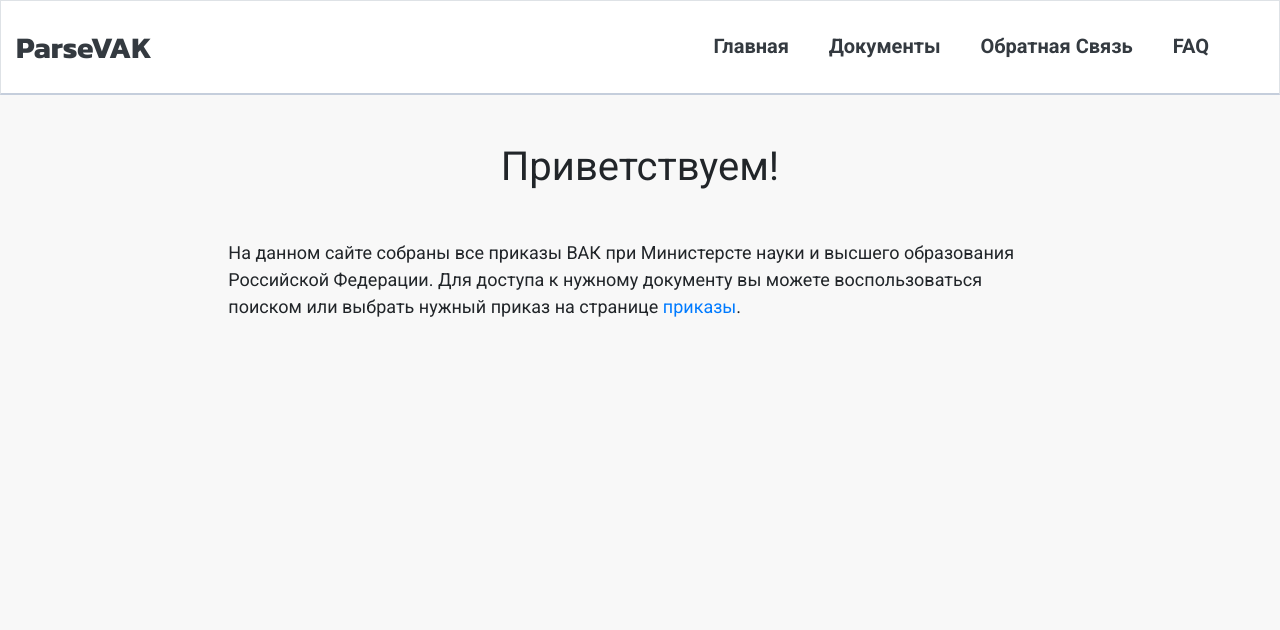
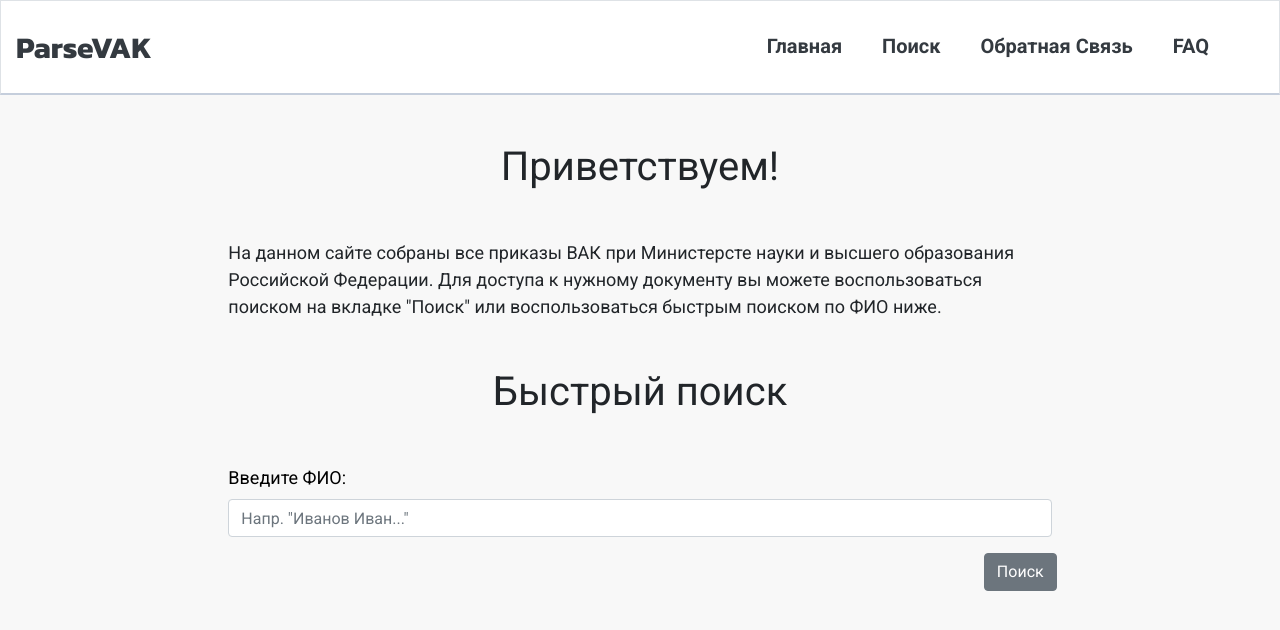
Before and after one commit to greyfivenine/parseVAK, a Django app: page / in a window 1280 px wide. Shown: the top 630 px of the page. Run offline with Django 3.2, Linux system fonts and the light colour scheme; parts of the project's set-up code (start-up, migrations or seed data) failed here and were passed over; some libraries are stand-ins or nearby versions.

Commit message:
Added person search. Changing admin panel

```diff
--- a/document/forms.py
+++ b/document/forms.py
@@ -8,3 +8,6 @@ class SearchForm(forms.Form):
     doc_datefrom = forms.DateTimeField(required=False)
     doc_dateto = forms.DateTimeField(required=False)
     page = forms.IntegerField(required=False)
+
+class FastSearchForm(forms.Form):
+    person_name = forms.CharField(max_length=100, required=True)
--- a/document/templates/document/base.html
+++ b/document/templates/document/base.html
@@ -27,7 +27,7 @@
                     <div class="col-md-auto">
                         <ul class="header_menu">
                             <li><a href="{% url 'get_index_page' %}">Главная</a></li>
-                            <li><a href="{% url 'get_documents_page' %}">Документы</a></li>
+                            <li><a href="{% url 'get_documents_page' %}">Поиск</a></li>
                             <li><a href="{% url 'get_feedback_page' %}">Обратная связь</a></li>
                             <li><a href="{% url 'get_faq_page' %}">FAQ</a></li>
                         </ul>
--- a/document/templates/document/doc_content.html
+++ b/document/templates/document/doc_content.html
@@ -10,6 +10,9 @@
         <div class="row justify-content-between m-0">
             <div class="doc-info">
                 <p>Дата: {{ doc.document_date }}</p>
+            </div>
+            <div class="doc-info">
+                <p><a href="{{ doc.document_link }}">Ссылка на документ</a></p>
             </div>
             <div class="doc-info">
                 <p>Номер: {{ doc.document_number }}</p>
--- a/document/templates/document/index.html
+++ b/document/templates/document/index.html
@@ -5,8 +5,60 @@
 {% endblock %}
 
 {% block content %}
-    <div class="main-page-text">
-        <h1 class="text-center mb-5 mt-5">Приветствуем!</h1>
-        <p>На данном сайте собраны все приказы ВАК при Министерсте науки и высшего образования Российской Федерации. Для доступа к нужному документу вы можете воспользоваться поиском или выбрать нужный приказ на странице <a href="#">приказы</a>.</p>
-    </div>
+
+    {% if flag %}
+        <div class="main-page-text doc-link">
+            <h1 class="text-center mb-5 mt-5">Приветствуем!</h1>
+            <p>На данном сайте собраны все приказы ВАК при Министерсте науки и высшего образования Российской Федерации. Для доступа к нужному документу вы можете воспользоваться поиском на вкладке <a href="{% url 'get_documents_page' %}">"Поиск"</a> или воспользоваться быстрым поиском по ФИО ниже.</p>
+        </div>
+
+        <div class="main-page-text">
+            <h1 class="text-center mb-5 mt-5">Быстрый поиск</h1>
+        </div>
+
+        <form class="feedback" action="{% url 'get_index_page' %}" method="get">
+            {% csrf_token %}
+            <div class="form-row">
+                <div class="form-group col-md">
+                    <label for="inputDocName">Введите ФИО: </label>
+                    <input type="text" class="form-control" id="inputPersonName" name="person_name" placeholder="Напр. &quot;Иванов Иван...&quot;">
+                </div>
+            </div>
+
+            <div class="form-row justify-content-end">
+                <button type="submit" class="btn btn-secondary">Поиск</button>
+            </div>
+
+        </form>
+    {% else %}
+        <div class="main-page-text">
+            <h1 class="text-center mb-5 mt-5">Результа поиска для "{{ person_name }}"</h1>
+        </div>
+        <table class="table table-bordered table-hover table-responsive-lg">
+            <thead class="thead-dark">
+                <tr>
+                    <th scope="col">#</th>
+                    <th scope="col">ФИО, номер аттестационного дела, дата регистрации</th>
+                    <th scope="col">Ссылка на документ</th>
+                </tr>
+            </thead>
+            <tbody>
+        {% for doc_row in search_result %}
+            <tr>
+                <th scope="row">{{ forloop.counter }}</th>
+                <td class="align-middle">{{ doc_row.certificate_number.person.full_name }},
+                    {% if doc_row.certificate_number.person.nationality %}
+                        Гражданство: {{ doc_row.certificate_number.person.nationality }},
+                    {% endif %}
+                    <b>{{ doc_row.certificate_number }} {{ doc_row.certificate_number.registration_date }}</b></td>
+
+                <td class="align-middle text-center doc-link"><a href="{{ doc_row.document.get_absolute_url }}">{{ doc_row.document.document_number }}</a></td>
+            </tr>
+        {% endfor %}
+            </tbody>
+        </table>
+
+    {% endif %}
+
+
 {% endblock %}
--- a/document/views.py
+++ b/document/views.py
@@ -3,23 +3,35 @@ from django.views.generic import View
 from django.http import HttpResponse
 from django.core.paginator import Paginator
 
-from .models import Document
-from .forms import SearchForm
+from .models import Document, DocumentRow
+from .forms import SearchForm, FastSearchForm
 
 # Create your views here.
 
 def get_index_page(request):
-    return render(request, 'document/index.html')
+    flag = True
+    context = {
+        "flag":flag,
+    }
+    if "person_name" in request.GET.keys():
+        context['flag'] = False
+        form_data = request.GET
+        bound_form = FastSearchForm(form_data)
+        if bound_form.is_valid():
+            search_result = DocumentRow.objects.filter(certificate_number__person__full_name__contains=bound_form.cleaned_data['person_name'])
+            context['search_result'] = search_result
+            context['person_name'] = bound_form.cleaned_data['person_name']
+            return render(request, 'document/index.html', context = context)
+        else:
+            raise Http404("Page not found")
+    else:
+        return render(request, 'document/index.html', context = context)
 
 def get_faq_page(request):
     return render(request, 'document/faq.html')
 
 def get_feedback_page(request):
     return render(request, 'document/feedback.html')
-
-# def get_documents_page(request):
-#     newly_added = Document.objects.order_by('-document_create_date')[:10]
-#     return render(request, 'document/docs_default.html', context = {'docs':newly_added})
 
 def get_document_content(request, slug):
     doc = Document.objects.get(document_slug__iexact=slug)
@@ -50,7 +62,6 @@ class DocumentList(View):
             first_page_url = 1
             last_page_url = paginator.num_pages
 
-            print(bound_form.cleaned_data)
             context = {
                 'page':page,
                 'header':'Недавно добавленные',
@@ -61,35 +72,3 @@ class DocumentList(View):
 
             return render(request, 'document/docs_default.html', context = context)
         raise Http404("Page not found")
-
-    # def post(self, request):
-    #     form_data = request.POST
-    #     bound_form = SearchForm(form_data)
-    #     if bound_form.is_valid():
-    #         search_result = Document.objects.all()
-    #         if bound_form.cleaned_data['doc_name']:
-    #             search_result = search_result.filter(document_name__contains=bound_form.cleaned_data['doc_name'])
-    #         if bound_form.cleaned_data['doc_num']:
-    #             search_result = search_result.filter(document_number__contains=bound_form.cleaned_data['doc_num'])
-    #         if bound_form.cleaned_data['doc_type']:
-    #             search_result = search_result.filter(document_type__exact=bound_form.cleaned_data['doc_type'])
-    #         if bound_form.cleaned_data['doc_datefrom']:
-    #             search_result = search_result.filter(document_date__gte=bound_form.cleaned_data['doc_datefrom'])
-    #         if bound_form.cleaned_data['doc_dateto']:
-    #             search_result = search_result.filter(document_date__lte=bound_form.cleaned_data['doc_dateto'])
-    #
-    #         paginator = Paginator(search_result, 10)
-    #         page_number = request.GET.get('page', 1)
-    #         page = paginator.get_page(page_number)
-    #
-    #         first_page_url = '?page=1'
-    #         last_page_url = '?page={}'.format(paginator.num_pages)
-    #
-    #         context = {
-    #             'page':page,
-    #             'header':'Результат поиска',
-    #             'first_page_url':first_page_url,
-    #             'last_page_url':last_page_url
-    #         }
-    #         return render(request, 'document/docs_default.html', context = context)
-    #     raise Http404("Page not found")
--- a/static_in_dev/css/style.css
+++ b/static_in_dev/css/style.css
@@ -18,7 +18,6 @@ body{
     font-family: 'Roboto', sans-serif;
     font-size: 16px;
     background-color: #f8f8f8;
-    height: auto!important;
 }
 
 table{
@@ -77,9 +76,64 @@ table{
     font-weight: 400;
 }
 
+.doc-info a:link{
+    color: #212529;
+    text-decoration: none;
+}
+
+.doc-info a:visited{
+    color: #212529;
+    text-decoration: none;
+}
+
+.doc-info a:hover{
+    color: #717C8B;
+    text-decoration: none;
+}
+
+.doc-info a:link:active{
+    color: #454E56;
+}
+
+.doc-info a:visited:active {
+    color: #454E56;
+}
+
 .doc-name{
     margin-bottom: 20px;
 }
+
+.doc-link{
+    font-size: 18px;
+}
+
+.doc-link a:link{
+    color: #212529;
+    text-decoration: none;
+}
+
+.doc-link a:visited{
+    color: #212529;
+    text-decoration: none;
+}
+
+.doc-link a:hover{
+    color: #717C8B;
+    text-decoration: none;
+    border-bottom: 2px dotted;
+}
+
+.doc-link a:link:active{
+    color: #454E56;
+}
+
+.doc-link a:visited:active {
+    color: #454E56;
+}
+
+/* .table td {
+   text-align: center;
+} */
 
 .border{
     border-bottom: 2px solid #C5CEDC!important;
@@ -192,8 +246,3 @@ thead{
 .pagination li:hover:not(.active) a {
   background-color: #ddd;
 }
-
-.disabled {
-  color: gray!important;
-  pointer-events: none;
-}
--- a/static_in_dev/js/script.js
+++ b/static_in_dev/js/script.js
@@ -2,7 +2,7 @@ window.onscroll = function showHeader(){
 
     var header = document.querySelector('.border');
 
-    if(window.pageYOffset > 1){
+    if(window.pageYOffset > 120){
         header.classList.add('header-fixed');
     }else{
         header.classList.remove('header-fixed');
```
Also changed, not shown: document/admin.py (+6 -3 lines), document/templates/document/faq.html (+4 -4 lines).
